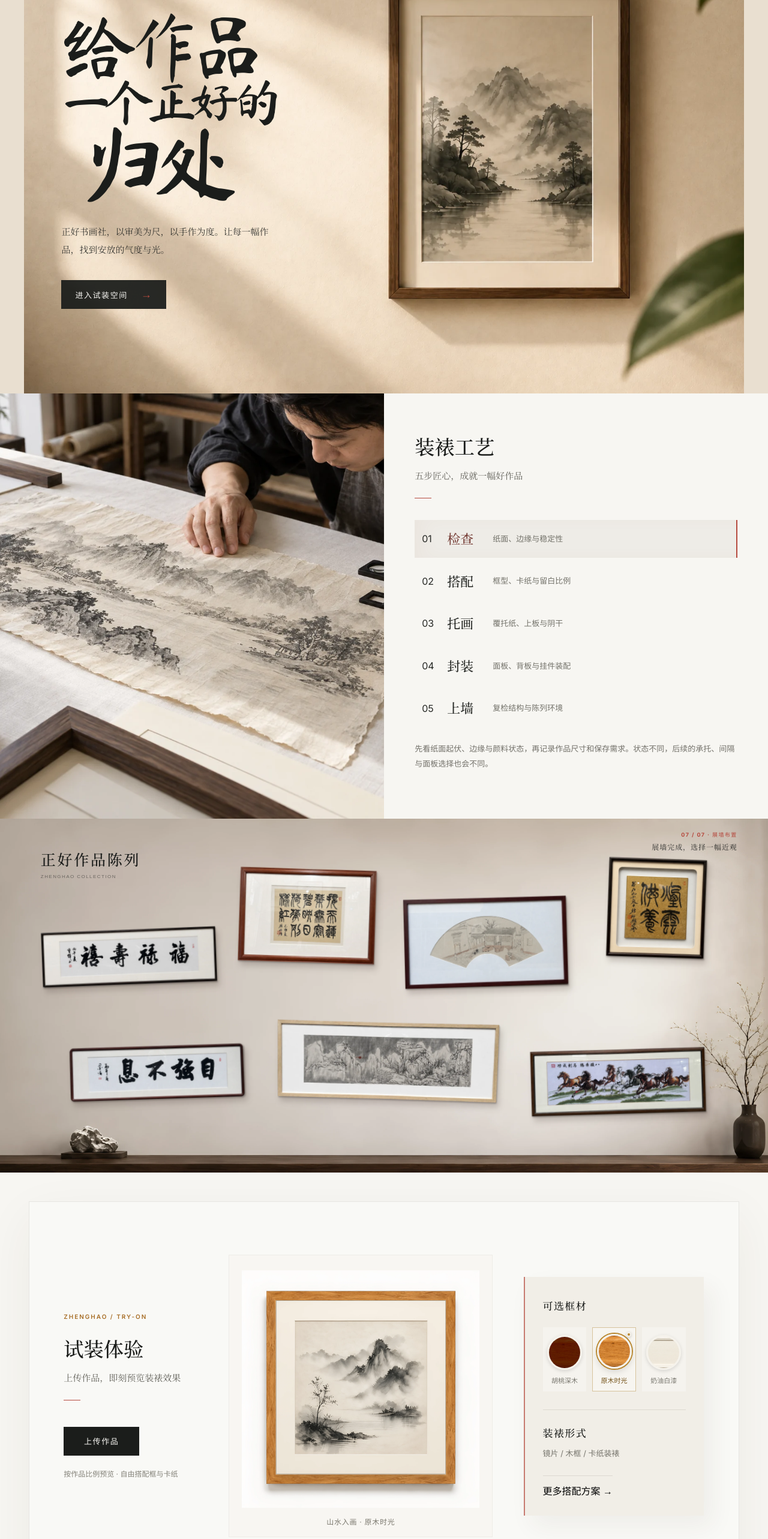
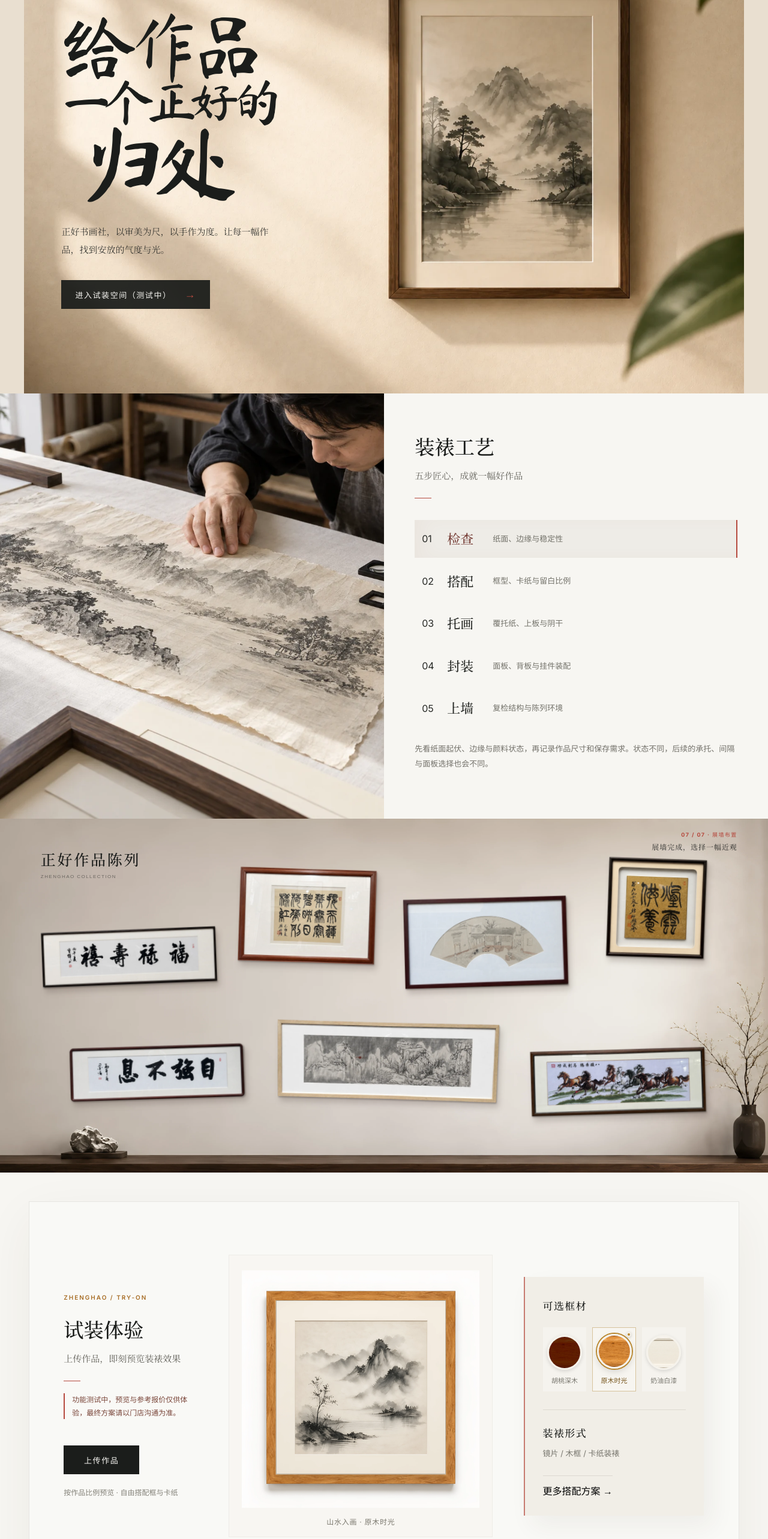
Before and after one commit to Bob1837639921/yikuang-smart-framing, a React (Vite) app in the folder website/: page / in a window 1280 px wide. Shown: the part 144-2710 px from the top of the page at 60% size. Built offline with nearby package versions, Linux system fonts and the light colour scheme.

Commit message:
Label website try-on as testing

```diff
--- a/website/index.html
+++ b/website/index.html
@@ -119,7 +119,7 @@
         <div class="initial-site-sections">
           <section id="story"><h2>书画装裱工艺</h2><p>从作品检查、框料与卡纸搭配，到托画、封装和上墙检查，正好书画社用细致工序保护作品，呈现适合它的装裱效果。</p></section>
           <section id="materials"><h2>书法与国画作品陈列</h2><p>浏览已完成装裱的书法、篆书、扇面和水墨作品，了解不同画框、卡纸和尺寸的搭配。</p></section>
-          <section id="experience"><h2>在线装裱试装</h2><p>上传自己的作品，按实际比例预览装框与上墙效果，选择框料和卡纸，再决定适合的方案。</p><p><a href="#try-on">进入试装空间</a></p></section>
+          <section id="experience"><h2>在线装裱试装（功能测试中）</h2><p>上传自己的作品，按实际比例预览装框与上墙效果，选择框料和卡纸。预览与参考报价仅供体验，最终装裱方案请以门店沟通为准。</p><p><a href="#try-on">进入试装空间</a></p></section>
           <section id="contact"><h2>杭州萧山正好书画社</h2><p>地址：杭州市萧山区文化路158号。提供书画装裱、字画装框和画框定制服务。</p></section>
         </div>
       </main>
--- a/website/src/site/HomePage.tsx
+++ b/website/src/site/HomePage.tsx
@@ -386,7 +386,7 @@ export default function HomePage() {
             </h1>
             <p className="home-hero-lede">正好书画社，以审美为尺，以手作为度。让每一幅作品，找到安放的气度与光。</p>
             <div className="home-hero-actions">
-              <button className="home-button home-button-primary" type="button" onClick={goToTryOn}>进入试装空间 <span aria-hidden="true">→</span></button>
+              <button className="home-button home-button-primary" type="button" onClick={goToTryOn}>进入试装空间（测试中） <span aria-hidden="true">→</span></button>
               <a className="home-text-link" href="#story">认识正好的故事 <span aria-hidden="true">↘</span></a>
             </div>
           </div>
--- a/website/src/site/StudioSections.tsx
+++ b/website/src/site/StudioSections.tsx
@@ -86,7 +86,7 @@ export function StudioTryOn() {
   const [selectedId,setSelectedId]=useState("oak");
   const selected=samples.find(material=>material.id===selectedId)??samples[0];
   return <section className="paper-tryon" id="experience" aria-labelledby="experience-title">
-    <div className="paper-tryon-intro"><p className="paper-tryon-kicker">ZHENGHAO / TRY-ON</p><h2 id="experience-title">试装体验</h2><p className="paper-subtitle">上传作品，即刻预览装裱效果</p><button className="home-button home-button-dark" onClick={goToTryOn}>上传作品</button><p className="paper-tryon-note">按作品比例预览 · 自由搭配框与卡纸</p></div>
+    <div className="paper-tryon-intro"><p className="paper-tryon-kicker">ZHENGHAO / TRY-ON</p><h2 id="experience-title">试装体验</h2><p className="paper-subtitle">上传作品，即刻预览装裱效果</p><p className="paper-tryon-testing">功能测试中，预览与参考报价仅供体验，最终方案请以门店沟通为准。</p><button className="home-button home-button-dark" onClick={goToTryOn}>上传作品</button><p className="paper-tryon-note">按作品比例预览 · 自由搭配框与卡纸</p></div>
     <figure className="paper-tryon-art">
       <div className="paper-frame-preview">
         <img src="/assets/studio/paper-tryon-hd.webp" alt={`使用${selected.name}与米白卡纸装裱的水墨山水示意`} loading="lazy" decoding="async" width="1000" height="1000" draggable="false"/>
--- a/website/src/site/paper-home.css
+++ b/website/src/site/paper-home.css
@@ -45,6 +45,7 @@
 .paper-tryon {display:grid;grid-template-columns:minmax(230px,.72fr) minmax(440px,1.2fr) minmax(300px,.86fr);align-items:center;gap:clamp(34px,4vw,76px);max-width:1540px;width:calc(100% - 96px);margin:48px auto;padding:clamp(58px,5vw,86px) clamp(34px,4vw,68px);min-height:650px;border:1px solid rgba(75,65,49,.1);background:rgba(255,255,255,.28);box-shadow:0 26px 80px rgba(63,51,34,.06);scroll-snap-align:start;scroll-snap-stop:always;}
 .paper-tryon-intro {position:relative;z-index:1;align-self:center;max-width:290px;padding-left:6px;}
 .paper-tryon-kicker {margin-bottom:22px!important;color:#a76d25;font:600 10px/1.4 var(--home-sans);letter-spacing:.2em;}
+.paper-tryon-testing {max-width:260px;margin-top:20px!important;padding-left:12px;border-left:2px solid #b64a3f;color:#7a463a;font-size:12px;line-height:1.8;}
 .paper-tryon-intro>.home-button {margin-top:44px;min-width:126px;}
 .paper-tryon-note {max-width:210px;font-size:12px;color:#848279;margin-top:20px!important;line-height:1.8;}
 .paper-tryon-art {position:relative;min-width:0;margin:0;padding:26px 22px 18px;text-align:center;background:rgba(248,246,241,.72);box-shadow:inset 0 0 0 1px rgba(88,73,51,.06);}
--- a/website/src/site/tryon/TryOnPage.tsx
+++ b/website/src/site/tryon/TryOnPage.tsx
@@ -150,6 +150,7 @@ export default function TryOnPage() {
   return (
     <div className="try-page">
       <header className="try-header"><button type="button" className="try-brand" onClick={() => goHome("top")}><BrandMark /><span><strong>正好书画社</strong><small>一框智能装裱</small></span></button><div className="try-header-center"><span>网页试装空间</span><small>所有调整均为实时预览</small></div><div className="try-header-actions"><button type="button" onClick={exportPlan}>导出方案</button><button type="button" className="is-primary" onClick={savePlan}>保存方案</button></div></header>
+      <p className="try-testing-notice"><strong>功能测试中</strong><span>预览效果与参考报价仅供体验，最终装裱方案请以门店沟通为准。</span></p>
       <main className="try-workspace">
         <ArtworkPanel artworkUrl={artworkUrl} originalArtworkUrl={originalArtworkUrl} artworkName={artworkName} repairLevel={repairLevel} repairStatus={repairStatus} repairError={repairError} uploadStatus={uploadStatus} uploadError={uploadError} onArtworkChange={changeArtwork} onDemoArtworkChange={loadWrinkleDemo} onRepairLevelChange={setRepairLevel} />
         <div ref={previewCenterRef} className="try-center"><div className="try-center-toolbar"><div><span>方案 01</span><strong>{artworkName}</strong></div><div className="try-center-view-actions"><div className="try-scene-shortcuts" aria-label="快速切换空间">{sceneOptions.map((option) => <button key={option.id} className={scene === option.id ? "is-active" : ""} type="button" onClick={() => setScene(option.id)}>{option.label}</button>)}</div><button className="try-fullscreen-button" type="button" aria-pressed={isPreviewFullscreen} onClick={() => void togglePreviewFullscreen()}>{isPreviewFullscreen ? "退出全屏" : "全屏"}</button></div></div><FramePreview artworkUrl={artworkUrl} widthCm={widthCm} heightCm={heightCm} frame={frame} matEnabled={matEnabled} matMaterials={availableMats} matLayers={matLayers} activeLayerIndex={activeLayerIndex} scene={scene} brightness={brightness} zoom={zoom} onZoomChange={setZoom} /><div className="try-quote-bar"><div><span>当前方案</span><strong>{frame.name} · {matEnabled ? `${matLayers.length} 层卡纸` : "无卡纸"}</strong></div><div><span>框料用量</span><strong>{quote.railMeters} 米</strong></div><div className="try-quote-total"><span>预计参考价</span><strong>¥{quote.total}</strong></div><button type="button" onClick={savePlan}>保存这套搭配</button></div></div>
--- a/website/src/site/tryon/tryon.css
+++ b/website/src/site/tryon/tryon.css
@@ -21,7 +21,9 @@
 .try-header-actions button:hover { border-color: var(--gold); }
 .try-header-actions .is-primary { border-color: var(--ink); background: var(--ink); color: #fffdf7; }
 
-.try-workspace { display: grid; height: calc(100% - 78px); min-height: 0; grid-template-columns: 270px minmax(480px, 1fr) 330px; overflow: hidden; }
+.try-testing-notice { display: flex; min-height: 38px; align-items: center; justify-content: center; gap: 10px; padding: 7px 18px; border-bottom: 1px solid rgba(145,99,47,.2); background: #f4e9d0; color: #6f4b20; font-size: 11px; line-height: 1.5; text-align: center; }
+.try-testing-notice strong { font-weight: 700; white-space: nowrap; }
+.try-workspace { display: grid; height: calc(100% - 116px); min-height: 0; grid-template-columns: 270px minmax(480px, 1fr) 330px; overflow: hidden; }
 .try-panel { min-width: 0; min-height: 0; padding: 16px 20px; background: var(--panel); }
 .try-artwork-panel { overflow-x: hidden; overflow-y: auto; border-right: 1px solid var(--line); overscroll-behavior: contain; scrollbar-gutter: stable; }
 .try-control-panel { display: grid; grid-template-rows: auto auto auto minmax(0, 1fr); overflow: hidden; border-left: 1px solid var(--line); }
@@ -262,7 +264,7 @@
   .try-header { grid-template-columns: 1fr auto; padding: 0 18px; }
   .try-header-center { display: none; }
   .try-workspace { display: flex; height: auto; min-height: auto; overflow: visible; flex-direction: column; }
-  .try-center { order: 1; min-height: calc(100svh - 78px); grid-template-rows: auto minmax(480px, 1fr) auto; }
+  .try-center { order: 1; min-height: calc(100svh - 116px); grid-template-rows: auto minmax(480px, 1fr) auto; }
   .try-artwork-panel { order: 2; overflow: visible; border-top: 1px solid var(--line); border-right: 0; }
   .try-control-panel { display: block; order: 3; overflow: visible; border-top: 1px solid var(--line); border-left: 0; }
   .try-panel { padding: 26px max(22px, 6vw); }
```
